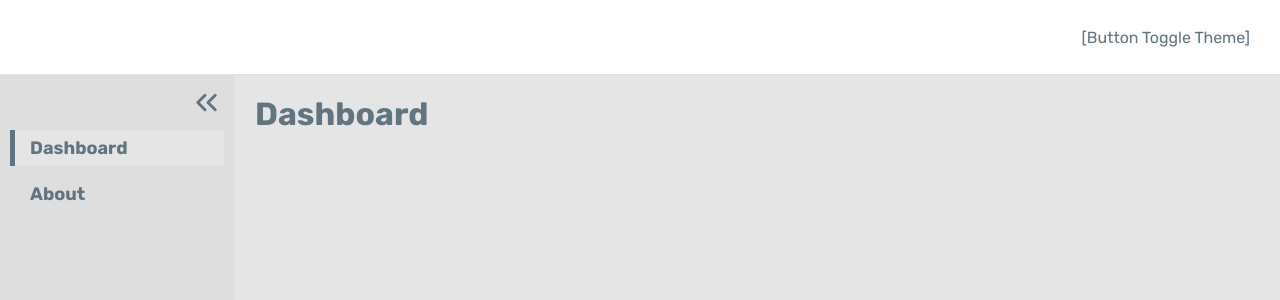
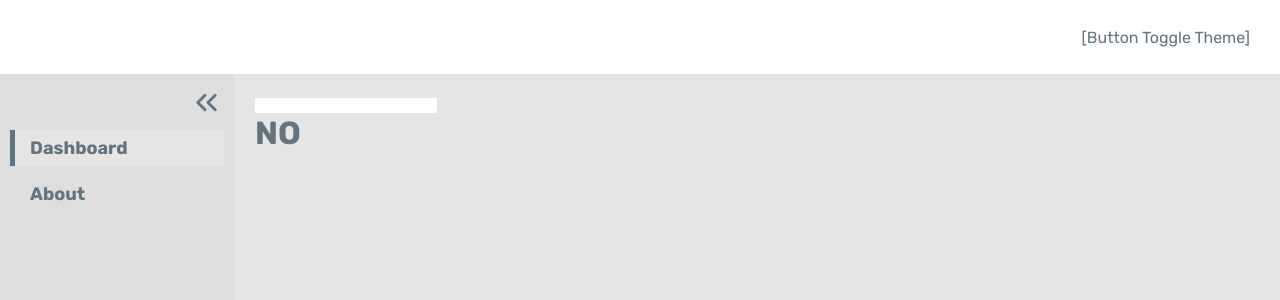
Before and after one commit to FelipeBelloDultra/covid-dash, a React (Create React App) app: page /dashboard in a window 1280 px wide. Shown: the top 300 px of the page. Built offline with nearby package versions, Linux system fonts and the light colour scheme.

Commit message:
feat: input with search countries filter

```diff
--- a/package.json
+++ b/package.json
@@ -10,6 +10,7 @@
     "@types/node": "^12.0.0",
     "@types/react": "^17.0.0",
     "@types/react-dom": "^17.0.0",
+    "axios": "^0.21.1",
     "react": "^17.0.1",
     "react-dom": "^17.0.1",
     "react-icons": "^4.2.0",
--- /dev/null
+++ b/src/components/InputFiltred/index.tsx
@@ -0,0 +1,45 @@
+import { InputHTMLAttributes, useState, useCallback } from 'react';
+
+import { Container, FilterContainer } from './styles';
+
+interface InputProps extends InputHTMLAttributes<HTMLInputElement> {
+  options: string[];
+}
+
+const InputFiltred: React.FC<InputProps> = ({ options }) => {
+  const [filtredOption, setFiltredOption] = useState<string[]>([]);
+
+  const handleChangeInput = useCallback(
+    (event: React.ChangeEvent<HTMLInputElement>) => {
+      if (event.target.value) {
+        const filters = options.filter(option => {
+          return option
+            .toLowerCase()
+            .includes(event.target.value.toLowerCase());
+        });
+
+        setFiltredOption(filters);
+      } else {
+        setFiltredOption([]);
+      }
+    },
+    [options],
+  );
+
+  return (
+    <Container>
+      <input type="text" onChange={event => handleChangeInput(event)} />
+      {filtredOption.length ? (
+        <FilterContainer>
+          {filtredOption.map(option => (
+            <li key={option}>{option}</li>
+          ))}
+        </FilterContainer>
+      ) : (
+        <h1>NO</h1>
+      )}
+    </Container>
+  );
+};
+
+export default InputFiltred;
--- /dev/null
+++ b/src/components/InputFiltred/styles.ts
@@ -0,0 +1,16 @@
+import styled from 'styled-components';
+
+export const Container = styled.div`
+  position: relative;
+`;
+
+export const FilterContainer = styled.ul`
+  display: flex;
+  flex-direction: column;
+  height: 180px;
+  width: 300px;
+  overflow-y: scroll;
+  background: #fff;
+  padding: 10px;
+  position: absolute;
+`;
--- a/src/components/SideBar/styles.ts
+++ b/src/components/SideBar/styles.ts
@@ -67,7 +67,7 @@ export const ListSideBar = styled.ul`
 
       &:before {
         content: '';
-        height: 100%;
+        height: 0;
         width: 0;
         background-color: unset;
         left: 0;
@@ -78,6 +78,7 @@ export const ListSideBar = styled.ul`
       &:hover {
         &:before {
           width: 5px;
+          height: 100%;
           background-color: #617480;
         }
       }
@@ -87,6 +88,7 @@ export const ListSideBar = styled.ul`
 
         &:before {
           width: 5px;
+          height: 100%;
           background-color: #617480;
         }
       }
--- a/src/pages/Dashboard/index.tsx
+++ b/src/pages/Dashboard/index.tsx
@@ -1,9 +1,260 @@
+import InputFiltred from '../../components/InputFiltred';
+
 import { Container } from './styles';
 
 const Dashboard: React.FC = () => {
   return (
     <Container>
-      <h1>Dashboard</h1>
+      <InputFiltred
+        options={[
+          'Afeganistão',
+          'África do Sul',
+          'Albânia',
+          'Alemanha',
+          'Andorra',
+          'Angola',
+          'Anguilla',
+          'Antártida',
+          'Antígua e Barbuda',
+          'Antilhas Holandesas',
+          'Arábia Saudita',
+          'Argélia',
+          'Argentina',
+          'Armênia',
+          'Aruba',
+          'Austrália',
+          'Áustria',
+          'Azerbaijão',
+          'Bahamas',
+          'Bahrein',
+          'Bangladesh',
+          'Barbados',
+          'Belarus',
+          'Bélgica',
+          'Belize',
+          'Benin',
+          'Bermudas',
+          'Bolívia',
+          'Bósnia-Herzegóvina',
+          'Botsuana',
+          'Brasil',
+          'Brunei',
+          'Bulgária',
+          'Burkina Fasso',
+          'Burundi',
+          'Butão',
+          'Cabo Verde',
+          'Camarões',
+          'Camboja',
+          'Canadá',
+          'Cazaquistão',
+          'Chade',
+          'Chile',
+          'China',
+          'Chipre',
+          'Cingapura',
+          'Colômbia',
+          'Congo',
+          'Coréia do Norte',
+          'Coréia do Sul',
+          'Costa do Marfim',
+          'Costa Rica',
+          'Croácia (Hrvatska)',
+          'Cuba',
+          'Dinamarca',
+          'Djibuti',
+          'Dominica',
+          'Egito',
+          'El Salvador',
+          'Emirados Árabes Unidos',
+          'Equador',
+          'Eritréia',
+          'Eslováquia',
+          'Eslovênia',
+          'Espanha',
+          'Estados Unidos',
+          'Estônia',
+          'Etiópia',
+          'Fiji',
+          'Filipinas',
+          'Finlândia',
+          'França',
+          'Gabão',
+          'Gâmbia',
+          'Gana',
+          'Geórgia',
+          'Gibraltar',
+          'Grã-Bretanha (Reino Unido, UK)',
+          'Granada',
+          'Grécia',
+          'Groelândia',
+          'Guadalupe',
+          'Guam (Território dos Estados Unidos)',
+          'Guatemala',
+          'Guernsey',
+          'Guiana',
+          'Guiana Francesa',
+          'Guiné',
+          'Guiné Equatorial',
+          'Guiné-Bissau',
+          'Haiti',
+          'Holanda',
+          'Honduras',
+          'Hong Kong',
+          'Hungria',
+          'Iêmen',
+          'Ilha Bouvet (Território da Noruega)',
+          'Ilha do Homem',
+          'Ilha Natal',
+          'Ilha Pitcairn',
+          'Ilha Reunião',
+          'Ilhas Aland',
+          'Ilhas Cayman',
+          'Ilhas Cocos',
+          'Ilhas Comores',
+          'Ilhas Cook',
+          'Ilhas Faroes',
+          'Ilhas Falkland (Malvinas)',
+          'Ilhas Geórgia do Sul e Sandwich do Sul',
+          'Ilhas Heard e McDonald (Território da Austrália)',
+          'Ilhas Marianas do Norte',
+          'Ilhas Marshall',
+          'Ilhas Menores dos Estados Unidos',
+          'Ilhas Norfolk',
+          'Ilhas Seychelles',
+          'Ilhas Solomão',
+          'Ilhas Svalbard e Jan Mayen',
+          'Ilhas Tokelau',
+          'Ilhas Turks e Caicos',
+          'Ilhas Virgens (Estados Unidos)',
+          'Ilhas Virgens (Inglaterra)',
+          'Ilhas Wallis e Futuna',
+          'índia',
+          'Indonésia',
+          'Irã',
+          'Iraque',
+          'Irlanda',
+          'Islândia',
+          'Israel',
+          'Itália',
+          'Jamaica',
+          'Japão',
+          'Jersey',
+          'Jordânia',
+          'Kênia',
+          'Kiribati',
+          'Kuait',
+          'Laos',
+          'Látvia',
+          'Lesoto',
+          'Líbano',
+          'Libéria',
+          'Líbia',
+          'Liechtenstein',
+          'Lituânia',
+          'Luxemburgo',
+          'Macau',
+          'Macedônia (República Yugoslava)',
+          'Madagascar',
+          'Malásia',
+          'Malaui',
+          'Maldivas',
+          'Mali',
+          'Malta',
+          'Marrocos',
+          'Martinica',
+          'Maurício',
+          'Mauritânia',
+          'Mayotte',
+          'México',
+          'Micronésia',
+          'Moçambique',
+          'Moldova',
+          'Mônaco',
+          'Mongólia',
+          'Montenegro',
+          'Montserrat',
+          'Myanma',
+          'Namíbia',
+          'Nauru',
+          'Nepal',
+          'Nicarágua',
+          'Níger',
+          'Nigéria',
+          'Niue',
+          'Noruega',
+          'Nova Caledônia',
+          'Nova Zelândia',
+          'Omã',
+          'Palau',
+          'Panamá',
+          'Papua-Nova Guiné',
+          'Paquistão',
+          'Paraguai',
+          'Peru',
+          'Polinésia Francesa',
+          'Polônia',
+          'Porto Rico',
+          'Portugal',
+          'Qatar',
+          'Quirguistão',
+          'República Centro-Africana',
+          'República Democrática do Congo',
+          'República Dominicana',
+          'República Tcheca',
+          'Romênia',
+          'Ruanda',
+          'Rússia (antiga URSS) - Federação Russa',
+          'Saara Ocidental',
+          'Saint Vincente e Granadinas',
+          'Samoa Americana',
+          'Samoa Ocidental',
+          'San Marino',
+          'Santa Helena',
+          'Santa Lúcia',
+          'São Bartolomeu',
+          'São Cristóvão e Névis',
+          'São Martim',
+          'São Tomé e Príncipe',
+          'Senegal',
+          'Serra Leoa',
+          'Sérvia',
+          'Síria',
+          'Somália',
+          'Sri Lanka',
+          'St. Pierre and Miquelon',
+          'Suazilândia',
+          'Sudão',
+          'Suécia',
+          'Suíça',
+          'Suriname',
+          'Tadjiquistão',
+          'Tailândia',
+          'Taiwan',
+          'Tanzânia',
+          'Território Britânico do Oceano índico',
+          'Territórios do Sul da França',
+          'Territórios Palestinos Ocupados',
+          'Timor Leste',
+          'Togo',
+          'Tonga',
+          'Trinidad and Tobago',
+          'Tunísia',
+          'Turcomenistão',
+          'Turquia',
+          'Tuvalu',
+          'Ucrânia',
+          'Uganda',
+          'Uruguai',
+          'Uzbequistão',
+          'Vanuatu',
+          'Vaticano',
+          'Venezuela',
+          'Vietnã',
+          'Zâmbia',
+          'Zimbábue',
+        ]}
+      />
     </Container>
   );
 };
```
Also changed, not shown: src/utils/api.ts (added, +7 -0 lines), .eslintrc.json, 1 other file (tests, documents, lock files or other folders).
